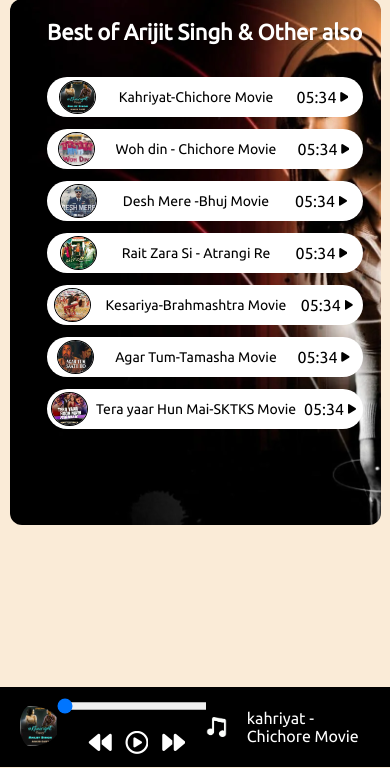
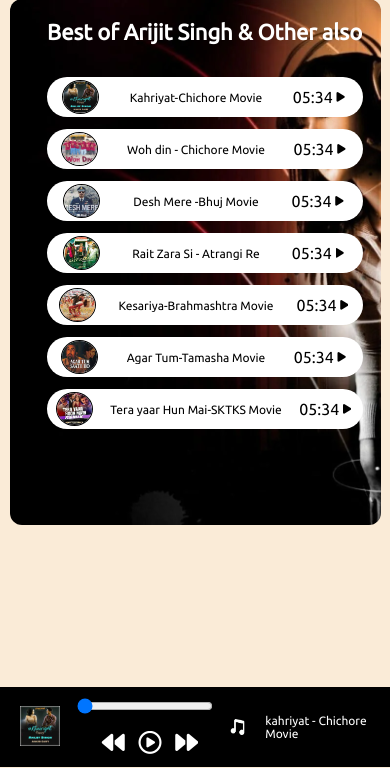
Before and after one commit to Shra2703/Jsify-Music-player, a plain HTML site: page index.html in a window 390 px wide. Shown: the part 76-844 px from the top of the page. Drawn offline with Linux system fonts and the light colour scheme.

Commit message:
Some more styling added

```diff
--- a/style.css
+++ b/style.css
@@ -237,11 +237,10 @@ nav ul li {
   }
 
   .songName {
-    font-size: 14px;
+    font-size: 12px;
   }
   .bottomGif img {
     width: 40px;
-    border-radius:50% ;
   }
   #myProgressBar {
     width: 40vw;
@@ -255,3 +254,25 @@ nav ul li {
     height: 59px;
   }
 }
+@media only screen and (max-width: 450px) {
+    #myProgressBar {
+      width: 35vw;
+    }
+    .songInfo{
+      width: 10rem;
+    }
+    .songInfo img {
+      width: 20px;
+      height: 59px;
+    }
+   .songInfo #masterSongName{
+        font-size: 12px;
+    }
+  }
+
+  @media only screen and (max-width: 380px) {
+    .container{
+        min-height: 65vh;
+        border: 1px solid yellow;
+    }
+  }
```
